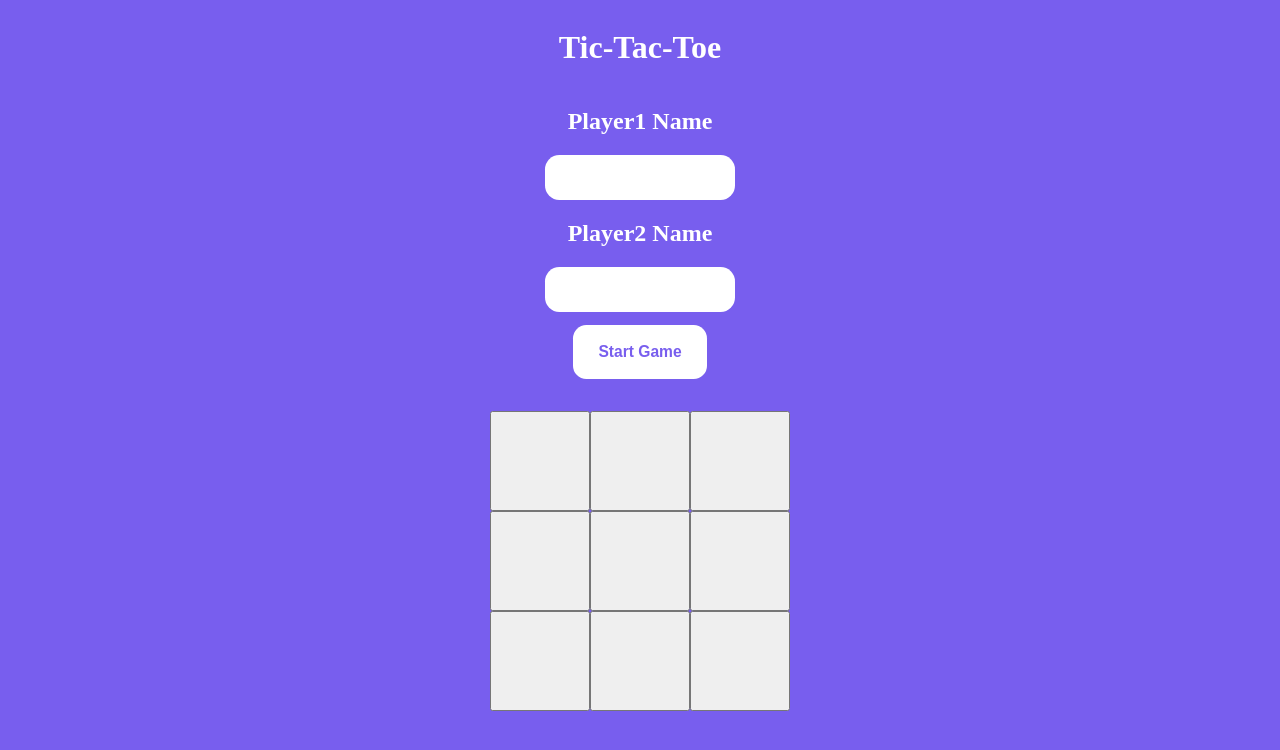
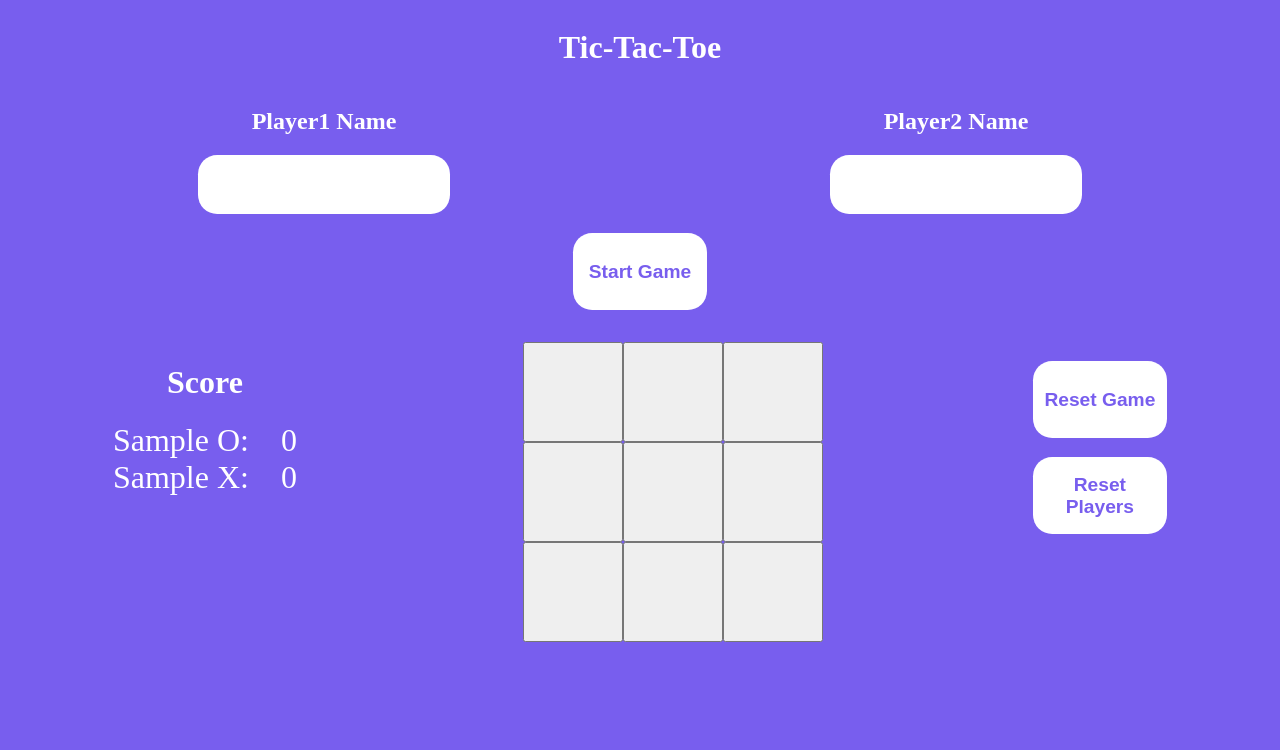
Before and after one commit to madhavjari/tic-tac-toe, a plain HTML site: page index.html in a window 1280 px wide. Both pictures are taken after typing "Sample", "Sample" into the empty fields and a click on the button "Start Game". Drawn offline with Linux system fonts and the light colour scheme.

Commit message:
added score and reset options

```diff
--- a/index.html
+++ b/index.html
@@ -18,7 +18,7 @@
                 <h2><label for="player2">Player2 Name</label></h2>
                 <input type="text" name="player2" id="player2" required>
             </div>
-            <div class="start"><button type="submit" id="start-game"><h3>Start Game</h3></button></div>
+            <div class="start"><button type="submit" id="start-game">Start Game</button></div>
         </form>
     </div>
     <script src="script2.js"></script>
--- a/script2.js
+++ b/script2.js
@@ -1,43 +1,89 @@
+//creating container for game
+const body = document.querySelector('body');
+const gameContainer = document.createElement('div');
+gameContainer.classList.add('game-container');
+body.appendChild(gameContainer);
+
+//creating container for scoring
+const scoreContainer = document.createElement('div');
+scoreContainer.classList.add('score-container');
+const scoreTitle = document.createElement('h1');
+const player1 = document.createElement('div');
+const player2 = document.createElement('div');
+const player1Name = document.createElement('div');
+const player1Score = document.createElement('div');
+const player2Name = document.createElement('div');
+const player2Score = document.createElement('div');
+
+
+//creating container for board
+const boardContainer = document.createElement('div');
+boardContainer.classList.add('board-container');
+
+
+//creating container for reset
+const resetContainer = document.createElement('div');
+resetContainer.classList.add('reset-container');
+
+
+function appendEverything(){
+    gameContainer.appendChild(scoreContainer);
+    gameContainer.appendChild(boardContainer);
+    gameContainer.appendChild(resetContainer);
+    scoreContainer.appendChild(scoreTitle);
+    scoreContainer.appendChild(player1);
+    scoreContainer.appendChild(player2);
+    player1.appendChild(player1Name);
+    player1.appendChild(player1Score);
+    player2.appendChild(player2Name);
+    player2.appendChild(player2Score);
+}
+
+const startButton = document.getElementById('start-game');
 function inputPlayer(){
     const player1 = document.getElementById('player1');
     const player2 = document.getElementById('player2');
     form = document.querySelector('form');
     form.addEventListener('submit', (event) => {
         event.preventDefault();
+        startButton.disabled = true;
         const formElement = event.target;
         const player1Name = player1.value;
         const player2Name = player2.value;
-        console.log(player1Name);
         gameController(player1Name,player2Name);
         formElement.reset();
     })
 }
 
-//creating container for game
-const body = document.querySelector('body');
-const container = document.createElement('div');
-container.classList.add('container');
-body.appendChild(container);
-
-function createPlayer(name,marker){
-    array = [];
-    return{name,marker,array};
+function gameScore(players){
+    scoreTitle.textContent = 'Score';
+    player1Name.textContent = players[0].name + ' ' + players[0].marker + ':';
+    player2Name.textContent = players[1].name+ ' ' + players[1].marker + ':';
+    player1Score.textContent = players[0].score;
+    player2Score.textContent = players[1].score;
 }
 
-function gameBoard(){
+function createPlayer(name,marker,score){
+    array = [];
+    return{name,marker,array,score};
+}
+
+function gameBoard(players){
     const startGame = () =>{
+        appendEverything();
+        gameScore(players);
         let board = [];
         for(let i = 0; i < 9; i++){
             board[i] = document.createElement('button');
             board[i].textContent = '';
             board[i].setAttribute('data-column',i+1);
-            container.appendChild(board[i]);
+            boardContainer.appendChild(board[i]);
         }
     }
     const winningCombination = [[1,4,7],[1,5,9],[1,2,3],[2,5,8],[3,6,9],[4,5,6],[7,8,9],[3,5,7]]
     const getBoard = () => board;
     const resetBoard = () => {
-        container.innerHTML = '';
+        boardContainer.innerHTML = '';
         startGame();
     }
     return{getBoard, winningCombination,resetBoard, startGame};
@@ -50,25 +96,39 @@ function resultCheck(winningCombination,array){
 }
 
 function gameController(player1Name,player2Name){
-    const players = [createPlayer(player1Name,'O'),createPlayer(player2Name,'X')];
-    console.log(players);
-    let activePlayer = players[0];
-    console.log(activePlayer);
+    const players = [createPlayer(player1Name,'O',0),createPlayer(player2Name,'X',0)];
+    activePlayer = players[0];
     const switchPlayerTurn = () => activePlayer = activePlayer === players[0] ? players[1] : players[0];
-    const board = gameBoard();
+    const board = gameBoard(players);
     board.startGame();
+    function resetGameButtons(){
+        const reset = document.createElement('button');
+        reset.textContent = 'Reset Game';
+        const resetPlayer = document.createElement('button');
+        resetPlayer.textContent = 'Reset Players';
+        resetContainer.appendChild(reset);
+        resetContainer.appendChild(resetPlayer);
+        reset.addEventListener('click', () => {
+            resetGame();
+            return;
+    })
+        resetPlayer.addEventListener('click',() => {
+            resetPlayers();
+            return;
+        })
+}
+
     function attachListeners(){
-        const clickedButton = document.querySelectorAll('button');
+        const clickedButton = document.querySelectorAll('.board-container>button');
         clickedButton.forEach(button => {
             button.addEventListener('click',(event) =>{
-                console.log(activePlayer);
                 const clickedElement = event.target;
                 clickedElement.textContent = activePlayer.marker;
                 clickedElement.disabled = true;
                 activePlayer.array.push(parseInt(clickedElement.dataset.column));
                 const result = resultCheck(board.winningCombination,activePlayer.array);
                 if(result){
-                    alert(`${activePlayer.name} has won`);
+                    activePlayer.score++;
                     resetGame();
                     return;
                 }
@@ -86,6 +146,21 @@ function gameController(player1Name,player2Name){
         board.resetBoard();
         attachListeners();
     }
+
+    function resetPlayers(){
+        players.forEach(player => {
+            player.array=[];
+            player.name='';
+            player.marker='';
+            player.score=0;
+        })
+        startButton.disabled = false;
+        gameContainer.innerHTML = '';
+        boardContainer.innerHTML = '';
+        scoreContainer.innerHTML = '';
+        resetContainer.innerHTML = '';
+    }
+    resetGameButtons();
     attachListeners();
 }
 
--- a/style.css
+++ b/style.css
@@ -19,12 +19,16 @@ h1, h2{
 }
 
 form{
-    justify-content: center;
+    grid-template-columns: 1fr 1fr;
+}
+
+form > div:last-child{
+    grid-column: 1/3;
 }
 
 input{
     color: var(--voilet);
-    font-size: 0.9em;
+    font-size: 1.2em;
     font-weight: bold;
     height: 3em;
     width: 12em;
@@ -38,14 +42,16 @@ input:focus{
     outline: none;
 }
 
-.start > button{
+.start > button, .reset-container > button{
+    width: 7em;
     height: 4em;
-    width: 10em;
     background-color: white;
     border: none;
     border-radius: 1em;
     color: var(--voilet);
     margin-top: 1em;
+    font-size: 1.2em;
+    font-weight: bold;
 }
 
 button{
@@ -54,11 +60,26 @@ button{
     width: 100px;
 }
 
-.container{
-    grid-column: 1/3;
-    display:flex;
-    justify-content: center;
-    margin-top: 2em;
+.board-container{
+    margin-left: 1em;
     display: grid;
     grid-template-columns: repeat(3,100px);
+    justify-content: left;
 }
+
+.score-container > div{
+    font-size: 2em;
+    color: white;
+    display: flex;
+    gap: 1em;
+}
+
+.game-container{
+    margin-top: 2em;
+    display: flex;
+    justify-content: space-around;
+}
+.reset-container{
+    display: grid;
+    height: 2em;
+}
```
